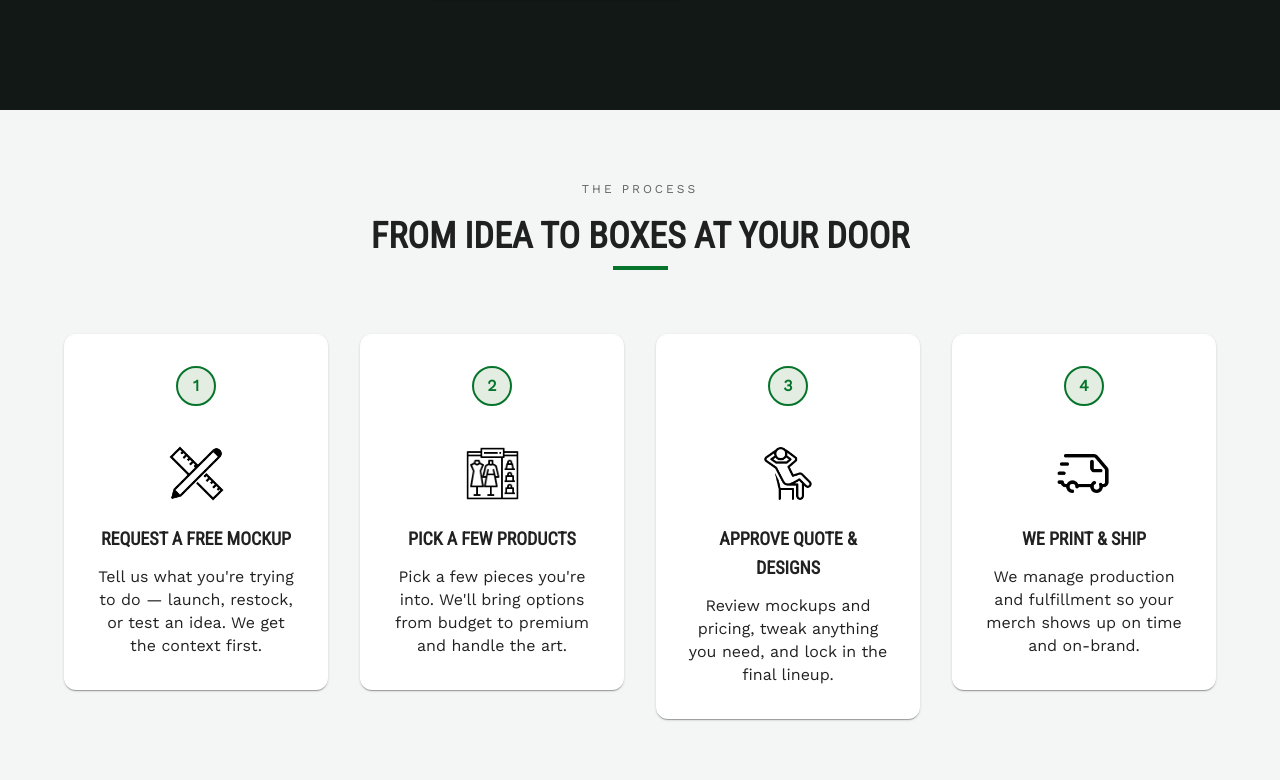
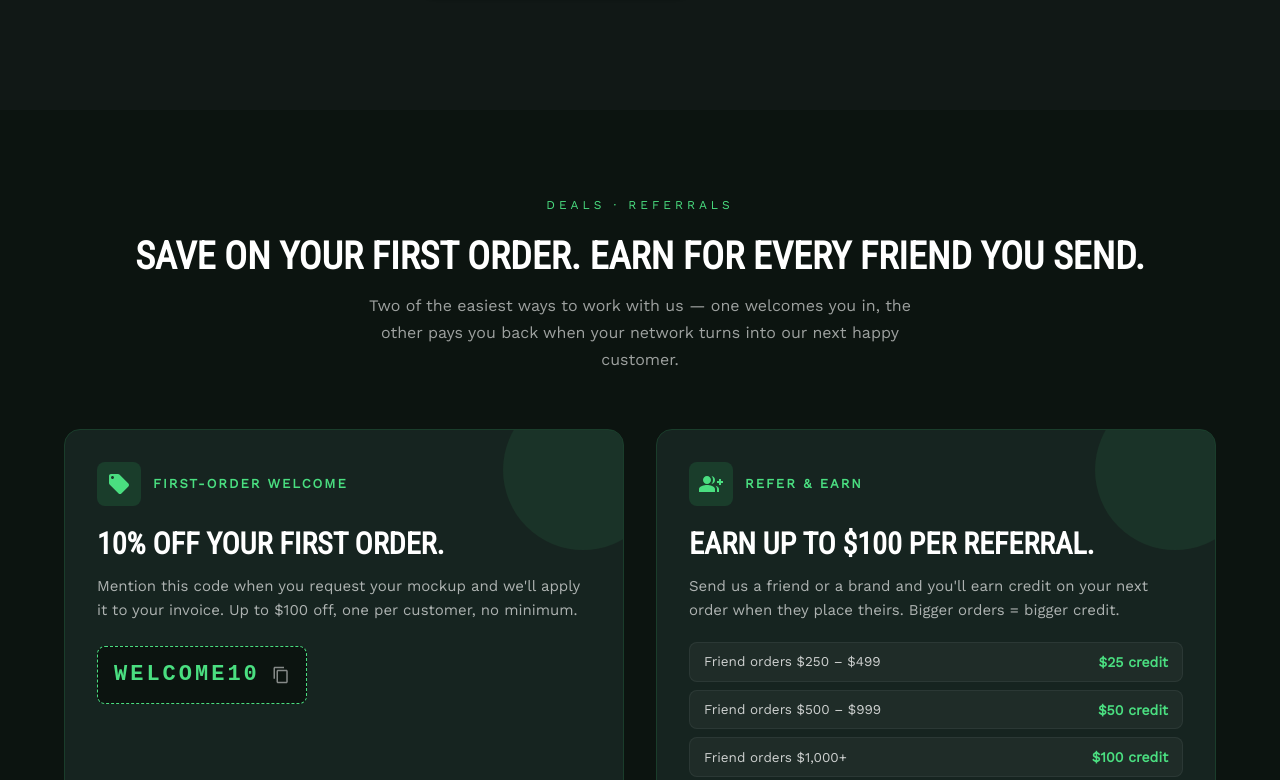
Before and after one commit to Jointprinting/website-frontend, a React (Create React App) app: page / in a window 1280 px wide. Shown: the part 2200-2980 px from the top of the page. Built offline with nearby package versions, Linux system fonts and the light colour scheme.

Commit message:
Update Home.js

```diff
--- a/src/screens/Home.js
+++ b/src/screens/Home.js
@@ -6,6 +6,7 @@ import ProductCategories from '../modules/views/ProductCategories';
 import ProductValues from '../modules/views/ProductValues';
 import ProductHowItWorks from '../modules/views/ProductHowItWorks';
 import ProductSmokingHero from '../modules/views/ProductSmokingHero';
+import RewardsSection from '../modules/views/RewardsSection';
 
 function Home() {
   return (
@@ -13,6 +14,8 @@ function Home() {
       <ProductHero />
       <ProductCategories />
       <ProductValues />
+      {/* New: 10% welcome coupon + tiered referral program */}
+      <RewardsSection />
       <ProductHowItWorks />
       <ProductSmokingHero />
     </Box>
```
